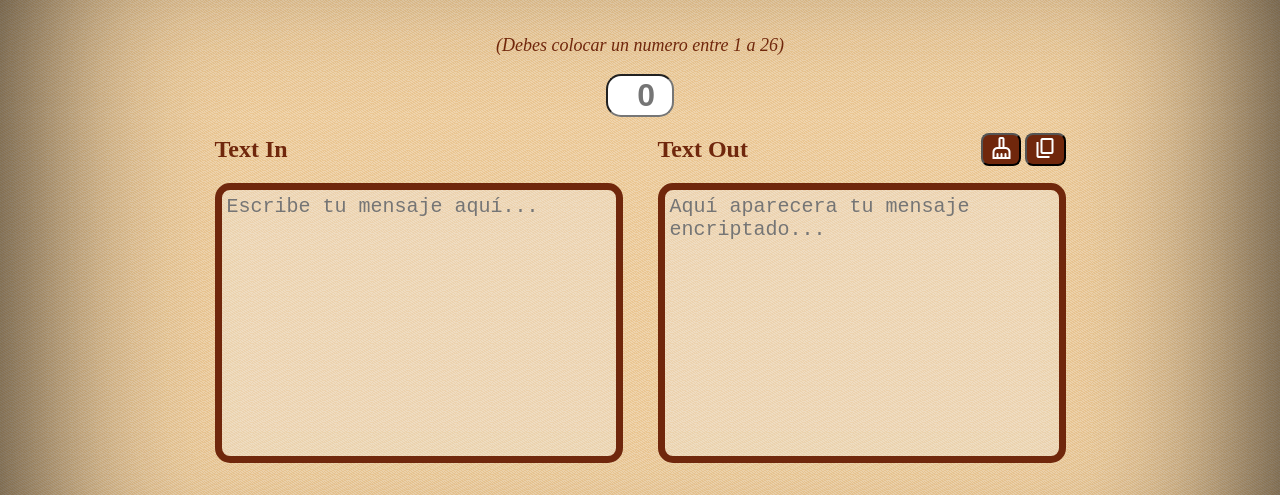
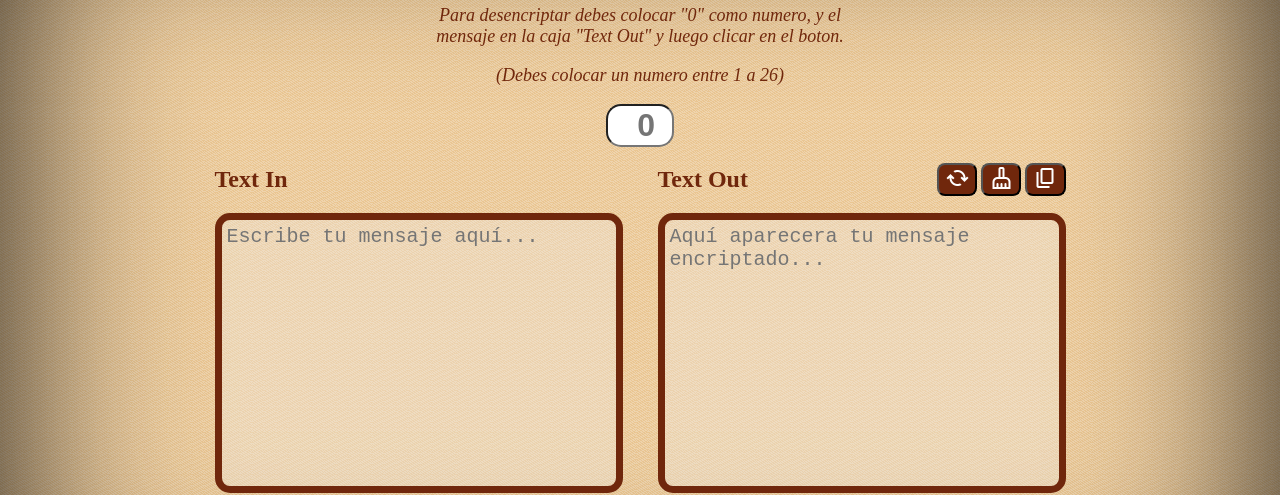
Before and after one commit to xMiguelAC/DavinciKryptex, a plain HTML site: page index.html in a window 1280 px wide. Shown: the part 129-624 px from the top of the page. Drawn offline with nearby package versions, Linux system fonts and the light colour scheme.

Commit message:
Descrypt function added

```diff
--- a/app.js
+++ b/app.js
@@ -4,15 +4,17 @@ const inputNumber = document.getElementById("inputNumber");
 const textBox1 = document.getElementById("textBox1");
 const textBox2 = document.getElementById("textBox2");
 const infoError = document.getElementById("info-error");
+const title1 = document.querySelector(".Title-box1");
+const title2 = document.querySelector(".Title-box2");
 
-// Limita el input del número entre 1 y 27
-inputNumber.setAttribute("min", 1);
+// Limita el input del número entre 0 y 27
+inputNumber.setAttribute("min", 0);
 inputNumber.setAttribute("max", 26);
 
 // Validación del input numérico
 inputNumber.addEventListener("input", () => {
   const value = parseInt(inputNumber.value, 10);
-  if (isNaN(value) || value < 1 || value > 26) {
+  if (isNaN(value) || value < 0 || value > 26) {
     inputNumber.value = ""; // Limpiar si no es válido
     textBox1.value = ""; // Limpiar el texto cifrado
     textBox2.value = ""; // Limpiar el texto cifrado
@@ -59,6 +61,38 @@ function encrypt(text, shift) {
   return result;
 }
 
+// Función de desencriptado
+function decryptText(){
+  const alphabet = "ABCDEFGHIJKLMNÑOPQRSTUVWXYZ";
+  inputNumber.value = 0;
+  textBox1.disabled = false; // Habilitar el campo de texto
+  textBox2.disabled = false; // Habilitar el campo de texto cifrado
+
+  const encryptedText = textBox2.value;
+  const [shiftStr, text] = encryptedText.split(":");
+  let result = "";
+
+  const shift = parseInt(shiftStr, 10);
+
+  for (let char of text.trim()) {
+    const index = alphabet.indexOf(char);
+    if (index === -1) {
+      result += char;
+    } else {
+      // Ajustar índice para evitar negativos
+      let newIndex = (index - shift) % 27;
+      if (newIndex < 0) newIndex += 27;
+      result += alphabet[newIndex];
+    }
+  }
+
+  textBox1.value = result; // Mostrar el texto desencriptado en el primer cuadro de texto
+  return result;
+
+}
+
+
+
 // Escuchar cambios en el texto
 textBox1.addEventListener("input", () => {
   const shift = parseInt(inputNumber.value, 10);
--- a/index.html
+++ b/index.html
@@ -21,6 +21,10 @@
         <h1 class="slabo-27px-regular">Da'Vinci [Kryptex]</h1>
       </div>
       <div class="configuration">
+        <p class="info">
+          Para desencriptar debes colocar "0" como numero, y el mensaje en la
+          caja "Text Out" y luego clicar en el boton.
+        </p>
         <p class="info">(Debes colocar un numero entre 1 a 26)</p>
         <input type="number" id="inputNumber" placeholder="0" />
         <p class="info-error" id="info-error" hidden>
@@ -31,7 +35,7 @@
 
       <div class="text-boxes">
         <div class="in">
-          <h2>Text In</h2>
+          <h2 class="Title-box1">Text In</h2>
           <textarea
             disabled
             id="textBox1"
@@ -40,8 +44,11 @@
         </div>
         <div class="out">
           <div class="flex">
-            <h2>Text Out</h2>
+            <h2 class="Title-box2">Text Out</h2>
             <div>
+              <button id="copy" onclick="decryptText()">
+                <span class="material-symbols-outlined"> cached </span>
+              </button>
               <button id="copy" onclick="clearText()">
                 <span class="material-symbols-outlined">
                   cleaning_services
```
